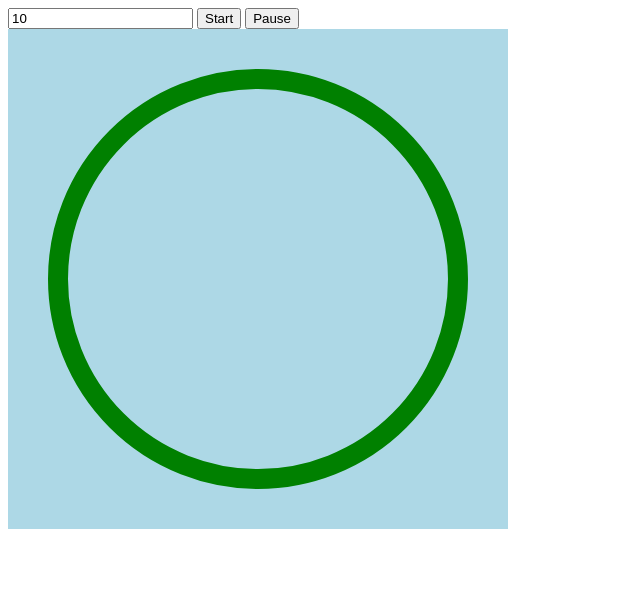
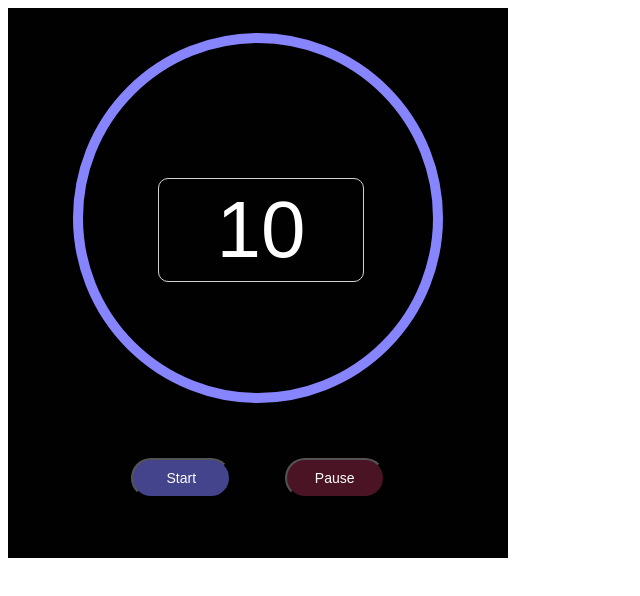
Before and after one commit to oybekabdulazizov/Timer, a plain HTML site: page index.html in a window 1280 px wide. Shown: the whole page, without its empty margins (0-640 px from the left). Drawn offline with Linux system fonts and the light colour scheme.

Commit message:
update animation, button, input, and body styles

```diff
--- a/index.html
+++ b/index.html
@@ -12,11 +12,13 @@
 <body>
     <div id="container">
         <input id="duration" value="10">
-        <button id="start">Start</button>
-        <button id="pause">Pause</button>
+        <div id="buttons">
+            <button id="start">Start</button>
+            <button id="pause">Pause</button>
+        </div>
     </div>
-    <svg id="svg" height="500" width="500" style="background: lightblue">
-        <circle id="circle" r="200" cx="250" cy="250" fill="transparent" stroke="green" stroke-width="20"
+    <svg id="svg" height="550" width="500" style="background-color: #010101">
+        <circle id="circle" r="180" cx="290" cy="250" fill="transparent" stroke="#8785fd" stroke-width="10"
             transform="rotate(-90 250 250)" />
         </circle>
     </svg>
--- a/styles.css
+++ b/styles.css
@@ -0,0 +1,56 @@
+#container {
+  position: relative;
+}
+
+input {
+  background: none;
+  border: 1px solid lightgray;
+  border-radius: 10px;
+  font-size: 80px;
+  color: white;
+  width: 200px;
+  height: 100px;
+  text-align: center;
+
+  position: absolute;
+  top: 170px;
+  left: 150px;
+}
+
+input:focus {
+  outline: none;
+}
+
+#buttons {
+  position: absolute;
+  display: flex;
+  justify-content: space-evenly;
+  width: 360px;
+  padding: 0;
+  margin-left: 70px;
+  top: 450px;
+}
+
+#buttons button {
+  width: 100px;
+  height: 40px;
+  border-radius: 50px;
+  color: white;
+  font-size: 14px;
+}
+
+#start {
+  background-color: #44448c;
+}
+
+#pause {
+  background-color: #4a1424;
+}
+
+#cancel {
+  background-color: #434343;
+}
+
+#resume {
+  background-color: #18172f;
+}
```
